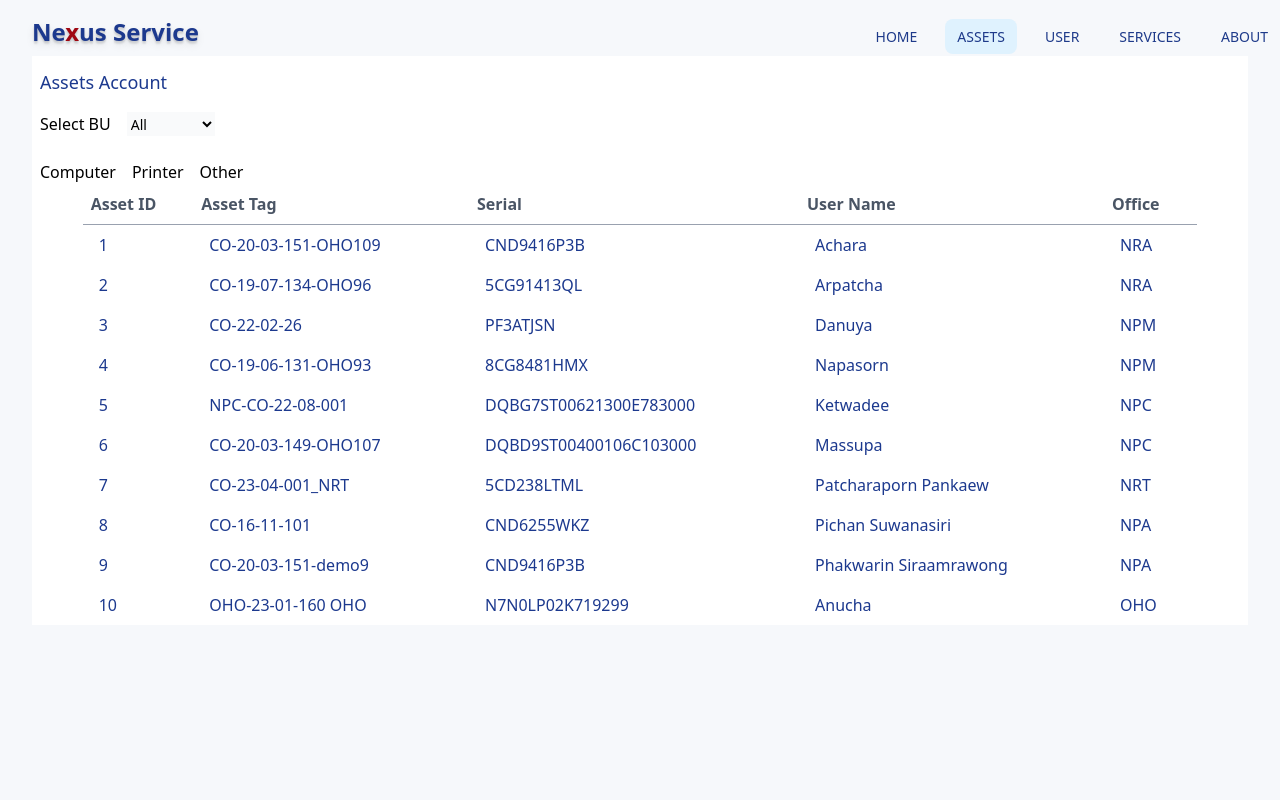
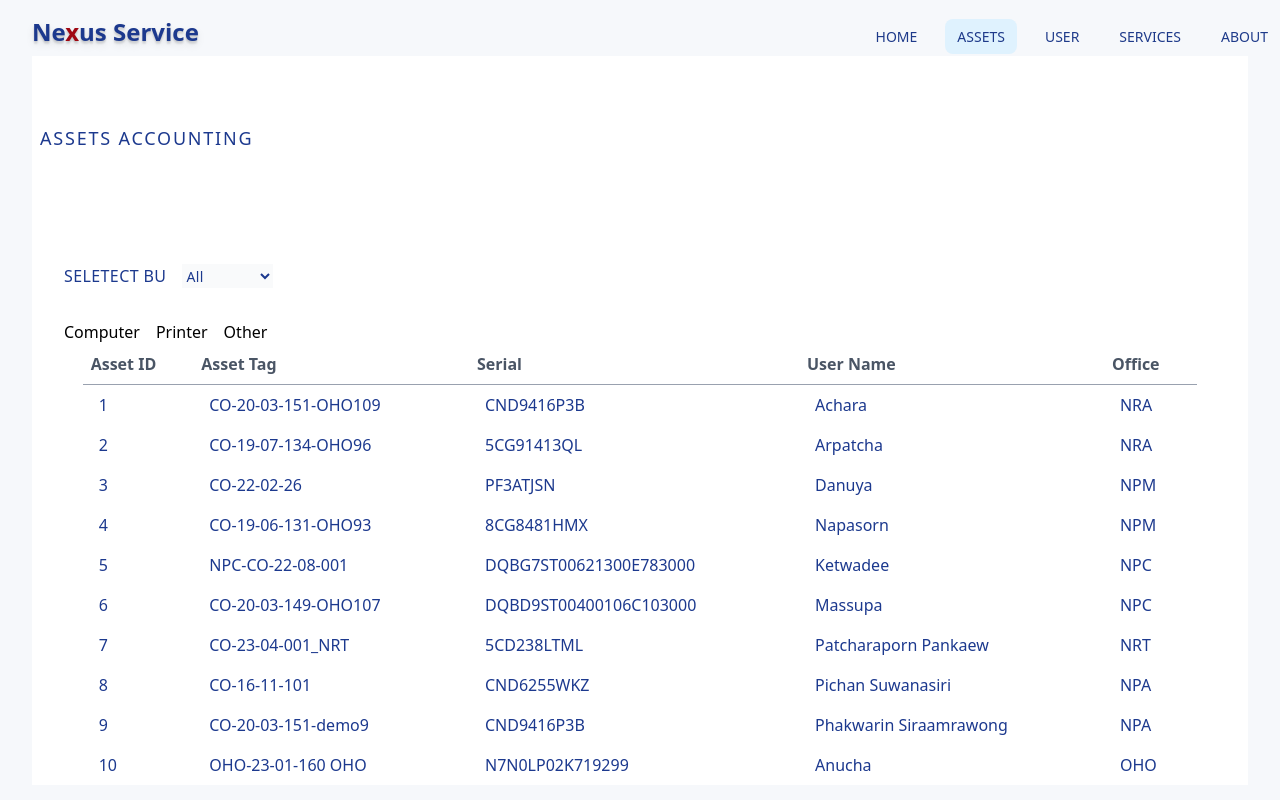
Before and after one commit to deskcodeFun/nexus-app, a Vue app in the folder frontend/: page /assets in a window 1280 px wide. Built offline with nearby package versions, Linux system fonts and the light colour scheme.

Commit message:
modified:   frontend/src/views/AssetsView.vue    changes head label to tracking-widest py-4

```diff
--- a/frontend/src/components/users/UserAdd.vue
+++ b/frontend/src/components/users/UserAdd.vue
@@ -1,6 +1,6 @@
 <template>
   <div class="flex flex-col justify-center items-center bg-white p-4">
-    <p class="mb-8 text-lg tracking-wide py-4  text-blue-900">ADD USER</p>
+    <p class="mb-8 text-lg tracking-wide py-18  text-blue-900">ADD USER</p>
     <div class="w-2/5 bg-white">
       <form class="flex flex-col justify-center gap-2" @submit.prevent="addSubmit">
         <label for="fname">First Name</label>
--- a/frontend/src/views/AssetsView.vue
+++ b/frontend/src/views/AssetsView.vue
@@ -1,10 +1,11 @@
 <template>
   <main class="bg-white">
     <!-- submenu filter dropdown select BU-->
-    <div class="flex flex-col justify-between bg-white sm:justify-normal px-2 py-2">
-      <p class="text-lg mt-1 mb-4 text-blue-900">Assets Account</p>
-      <div class="flex flex-row mb-4 gap-4">
-        <p>Select BU</p>
+    <div class="flex flex-col justify-between bg-white sm:justify-normal sm:py-16 px-2 py-2">
+      <p class="text-lg tracking-widest  mt-1 mb-4 text-blue-900">ASSETS ACCOUNTING</p>
+    </div>
+    <div class="flex flex-row text-blue-900 tracking-wide mx-8 my-8 gap-4">
+      <p>SELETECT BU</p>
       <select class="text-sm bg-gray-50">
         <!-- <option value="" disabled>Select BU</option> -->
         <option value="0">All</option>
@@ -17,10 +18,9 @@
         </option>
       </select>
     </div>
-    </div>
 
     <!--Show computer  -->
-    <div class="flex flex-row px-2 gap-4 hover:cursor-pointer">
+    <div class="flex flex-row px-8 gap-4 hover:cursor-pointer">
       <p @click="toggleCom" class="hover:border-b">Computer</p>
       <p @click="togglePrinter" class="hover:border-b">Printer</p>
       <p @click="toggleOther" class="hover:border-b">Other</p>
--- a/frontend/src/views/UserView.vue
+++ b/frontend/src/views/UserView.vue
@@ -1,7 +1,7 @@
 <template>
   <!-- Header -->
   <div class="w-full justify-between flex flex-col sm:text-2xl sm:py-16 sm:flex-row bg-white mx-auto pb-4 pt-2 mt-2">
-    <p class="text-lg tracking-widest pl-2 py-4 sm:py-0 text-blue-900">USER MANAGEMENT</p>
+    <p class="text-lg tracking-widest pl-2 py-18 sm:py-0 text-blue-900">USER MANAGEMENT</p>
 
     <RouterLink
       class="w-fit flex flex-row mx-2 px-2 py-1 rounded-full bg-blue-50/25 hover:text-white hover:bg-blue-800"
```
Lines whose indentation alone changed are shown as unchanged.
